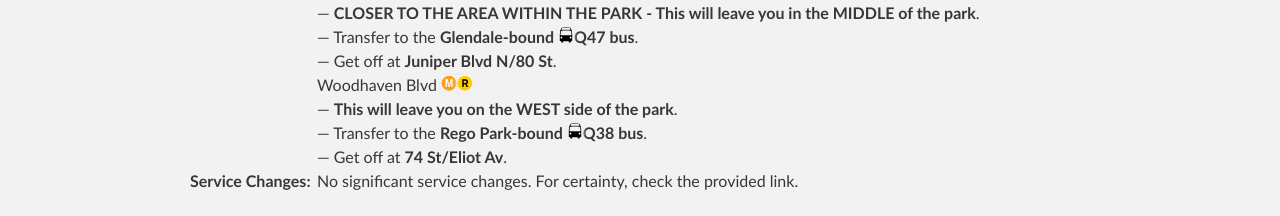
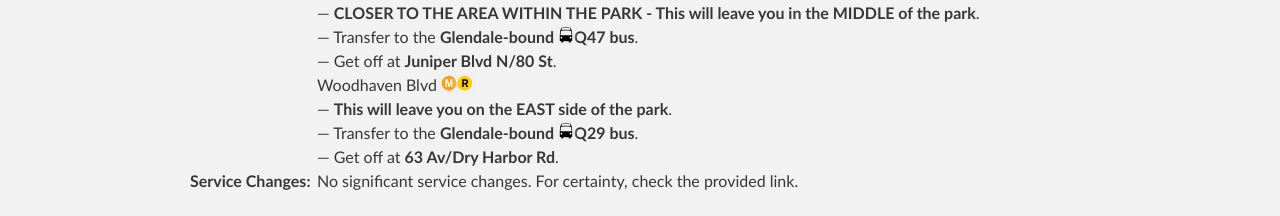
Before and after one commit to d11directions/d11directions.github.io, a Jekyll site: the page built from _posts/2014-06-27-Water_Wars_and_Picnic_Fundraiser.html, in a window 1280 px wide. Shown: the part 300-516 px from the top of the page. Built offline with Jekyll 4.4.1, drawn with Linux system fonts in a browser that asks for light colours.

Commit message:
Update Water Wars nearest stations

```diff
--- a/_posts/2014-06-27-Water_Wars_and_Picnic_Fundraiser.html
+++ b/_posts/2014-06-27-Water_Wars_and_Picnic_Fundraiser.html
@@ -7,7 +7,7 @@ time: Friday, June 27, 2014 at 11:00 AM
 location: Juniper Valley Park, Middle Village, NY 11379
 nearest-stations:
    - Jackson Hts&ndash;Roosevelt Av <img src="/img/E.png" alt="(E)"><img src="/img/F.png" alt="(F)"><img src="/img/M.png" alt="(M)"><img src="/img/R.png" alt="(R)"> (74 St&ndash;Broadway <img src="/img/7.png" alt="(7)">)<br>&mdash; <strong>CLOSER TO THE AREA WITHIN THE PARK - This will leave you in the MIDDLE of the park</strong>.<br>&mdash; Transfer to the <strong>Glendale-bound <img src="/img/bus.png">Q47 bus</strong>.<br>&mdash; Get off at <strong>Juniper Blvd N/80 St</strong>.
-   - Woodhaven Blvd <img src="/img/M.png" alt="(M)"><img src="/img/R.png" alt="(R)"><br>&mdash; <strong>This will leave you on the WEST side of the park</strong>.<br>&mdash; Transfer to the <strong>Rego Park-bound <img src="/img/bus.png">Q38 bus</strong>.<br>&mdash; Get off at <strong>74 St/Eliot Av</strong>.
+   - Woodhaven Blvd <img src="/img/M.png" alt="(M)"><img src="/img/R.png" alt="(R)"><br>&mdash; <strong>This will leave you on the EAST side of the park</strong>.<br>&mdash; Transfer to the <strong>Glendale-bound <img src="/img/bus.png">Q29 bus</strong>.<br>&mdash; Get off at <strong>63 Av/Dry Harbor Rd</strong>.
 changes-brief:
     - No significant service changes. For certainty, check the provided link.
 changes-ext: http://travel.mtanyct.info/serviceadvisory/routeStatusResult.aspx?tag=ALL&date=06/27/2014&time=&method=getstatus4
```
